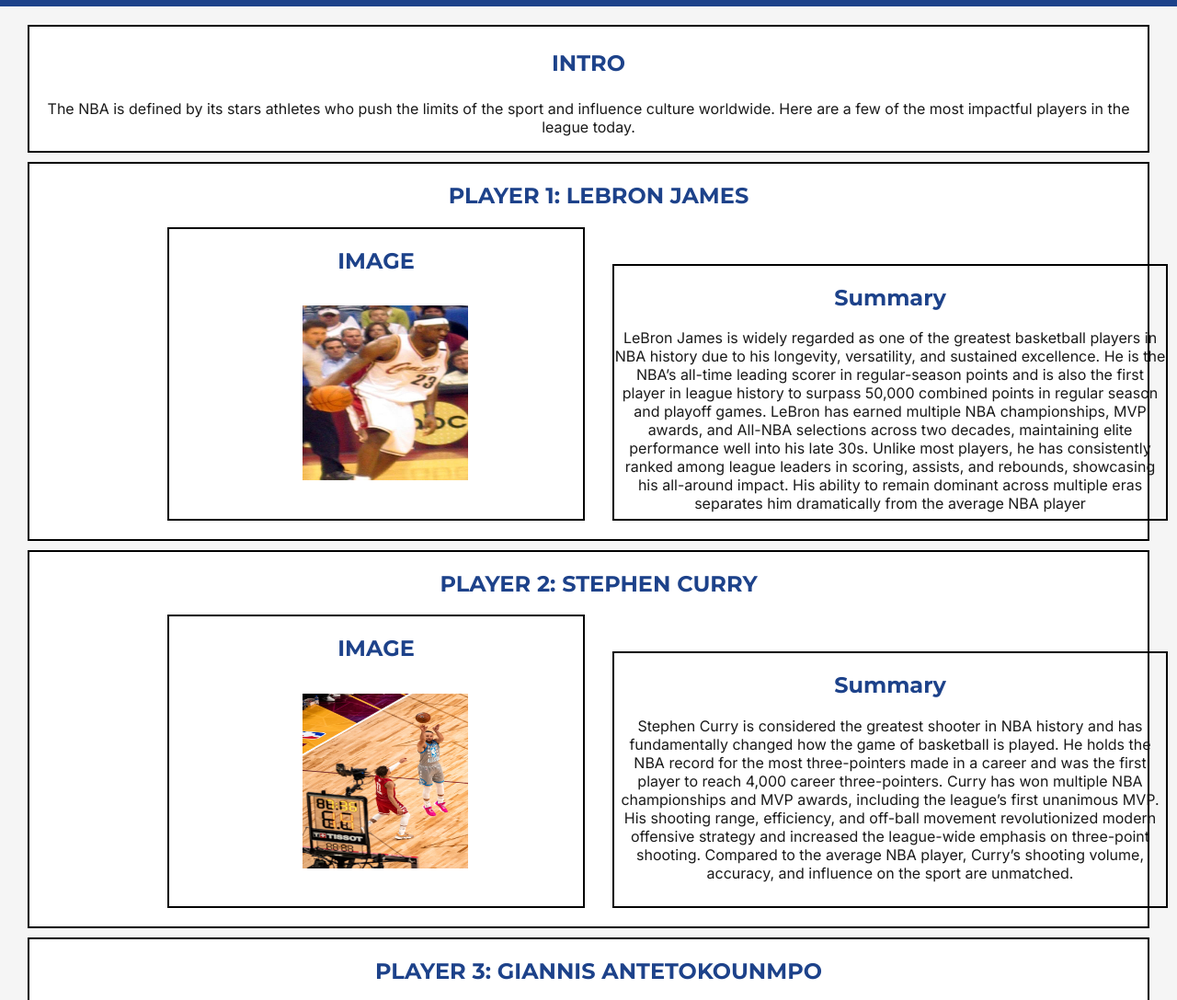
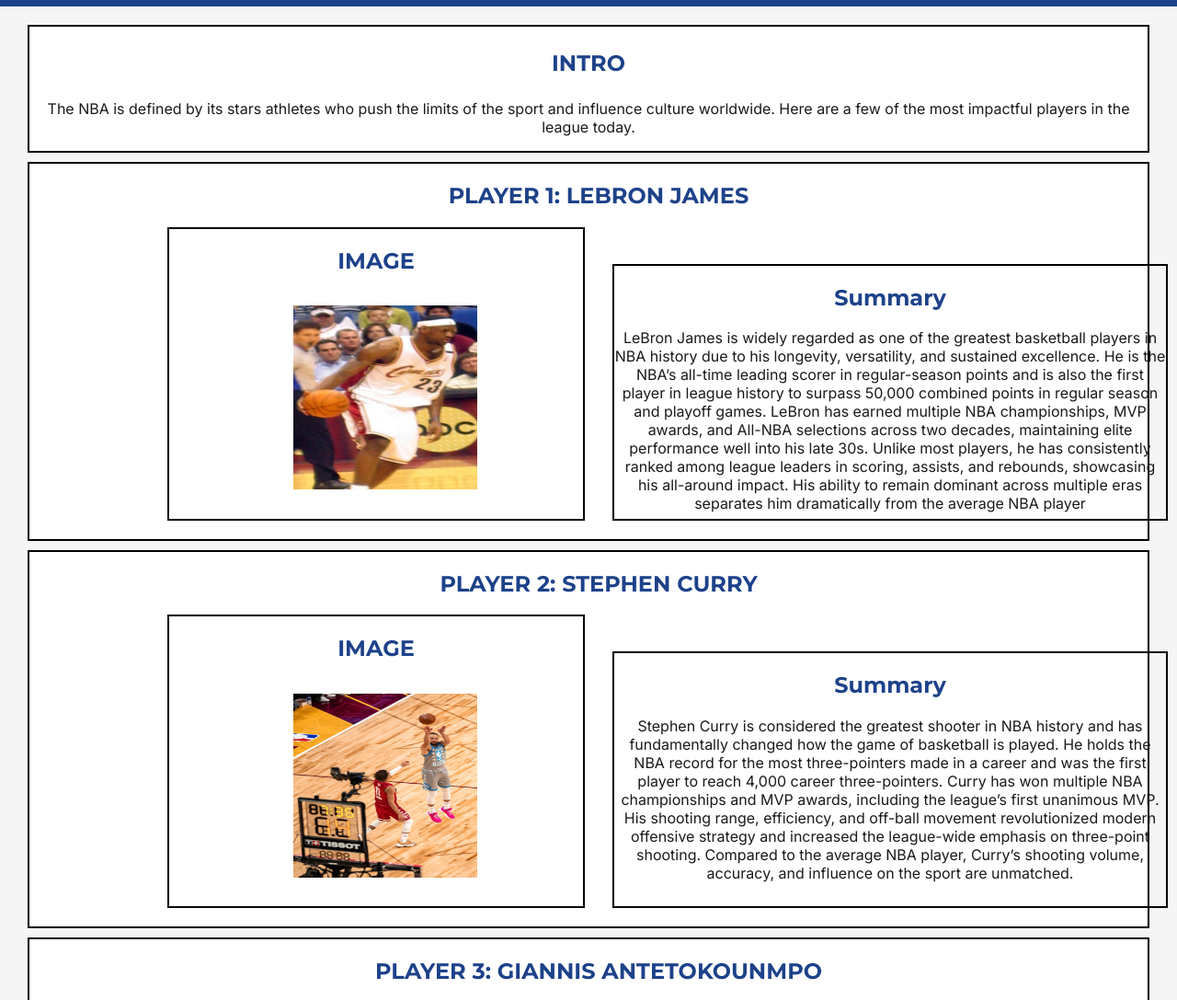
Before and after one commit to IHeredia-53/wdd130-Kemeny, a plain HTML site: page star_players.html in a window 1280 px wide. Shown: the part 112-1199 px from the top of the page at 92% size. Drawn offline with Linux system fonts and the light colour scheme.

Commit message:
update
adjusting the size of the images again

```diff
--- a/styles/styles.css
+++ b/styles/styles.css
@@ -163,8 +163,8 @@ footer {
 }
 
 #player1 img {
-    height: 190px;
-    width: 180px;
+    height: 200px;
+    width: 200px;
     padding: 15px;
     margin-left: 20px;
 }
@@ -201,8 +201,8 @@ footer {
 }
 
 #player2 img {
-    height: 190px;
-    width: 180px;
+    height: 200px;
+    width: 200px;
     padding: 15px;
     margin-left: 20px;
 }
@@ -238,8 +238,8 @@ footer {
 }
 
 #player3 img {
-    height: 190px;
-    width: 180px;
+    height: 200px;
+    width: 200px;
     padding: 10px;
     margin-left: 20px;
 }
```
